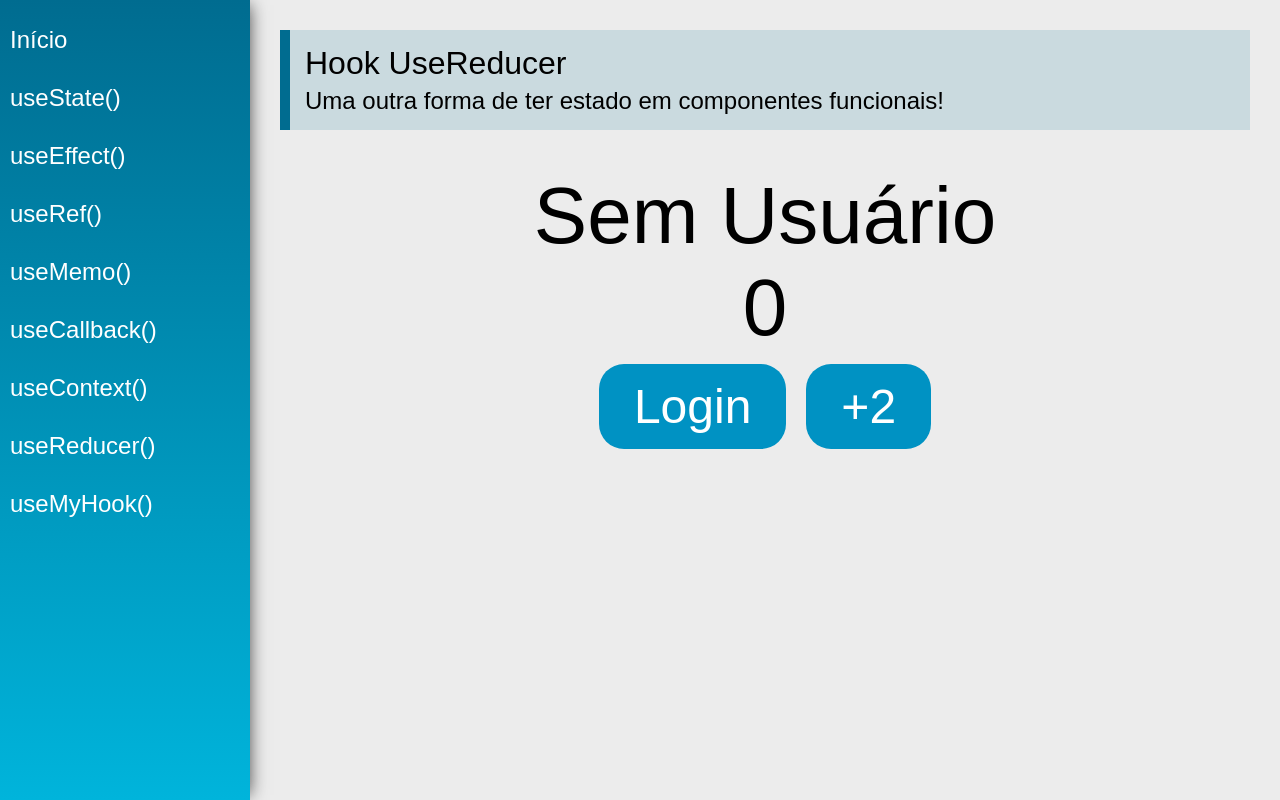
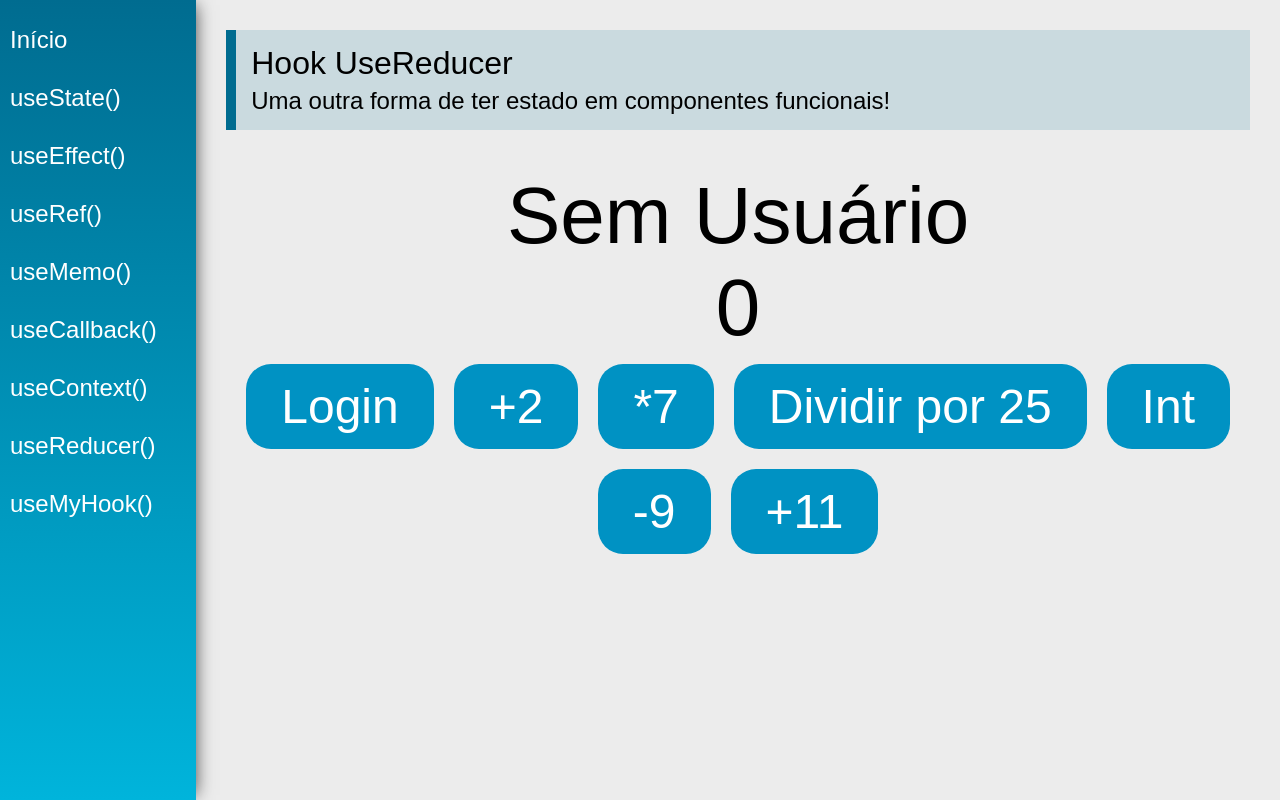
Before and after one commit to DiegoPereira100/ReactHooks, a React (Create React App) app: page /useReducer in a window 1280 px wide. Built offline with nearby package versions, Linux system fonts and the light colour scheme.

Commit message:
useReducer #02

```diff
--- a/src/views/examples/UseReducer.jsx
+++ b/src/views/examples/UseReducer.jsx
@@ -13,6 +13,18 @@
 
         case 'number_add2':
             return {...state, number: state.number + 2}
+
+        case 'numberMulti7':
+            return {...state, number: state.number * 7}
+
+        case 'numberDiv25':
+            return {...state, number: state.number / 25}
+
+        case 'numberInt':
+            return {...state, number: parseInt(state.number)}
+
+        case 'numberAddN':
+            return {...state, number: state.number + action.payload}
 
         case 'login':
             return {... state, user: { name: action.payload }}
@@ -47,6 +59,26 @@
 
                             onClick={() => dispatch({type: 'number_add2'})}>+2</button>
 
+                        <button className="btn"
+
+                            onClick={() => dispatch({type: 'numberMulti7'})}>*7</button>
+
+                        <button className="btn"
+
+                            onClick={() => dispatch({type: 'numberDiv25'})}>Dividir por 25</button>
+
+                        <button className="btn"
+
+                            onClick={() => dispatch({type: 'numberInt'})}>Int</button>
+
+                        <button className="btn"
+
+                            onClick={() => dispatch({type: 'numberAddN', payload: -9})}>-9</button>
+
+                        <button className="btn"
+
+                            onClick={() => dispatch({type: 'numberAddN', payload: +11})}>+11</button>
+
                     </div>
 
             </div>
```
